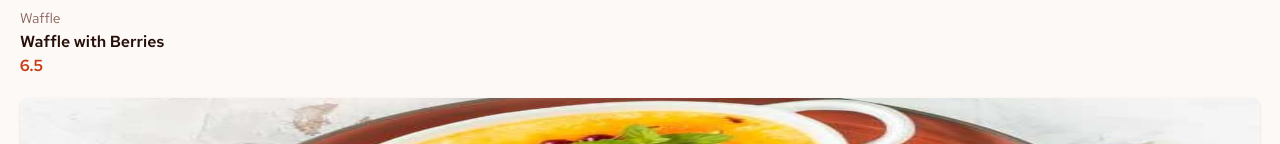
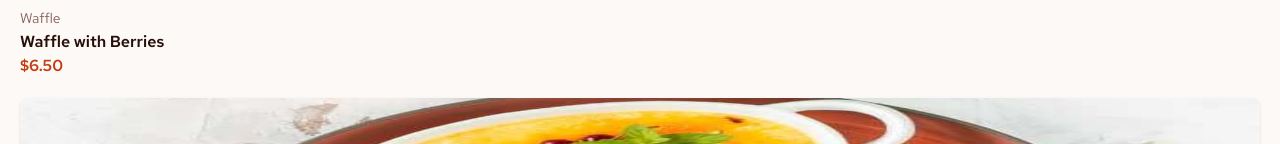
Before and after one commit to vitorgabrielgg/desserts, a Next.js app: page / in a window 1280 px wide. Shown: the part 371-515 px from the top of the page. Built offline with nearby package versions, Linux system fonts and the light colour scheme.

Commit message:
feat: create a function to format the price

```diff
--- a/src/components/product-list/ProductCard/index.tsx
+++ b/src/components/product-list/ProductCard/index.tsx
@@ -1,5 +1,6 @@
 import React from "react";
 import { AddToCartButton } from "../AddToCartButton";
+import { priceFormatter } from "@/utils";
 
 interface ProductCardProps {
   image: {
@@ -35,7 +36,7 @@
       <div className="">
         <span className="text-rose-500 text-sm">{category}</span>
         <h3 className="text-rose-900 font-semibold">{name}</h3>
-        <p className="text-red_color font-semibold">{price}</p>
+        <p className="text-red_color font-semibold">{priceFormatter(price)}</p>
       </div>
     </li>
   );
--- /dev/null
+++ b/src/utils/index.ts
@@ -0,0 +1 @@
+export * from "./priceFormatter";
--- /dev/null
+++ b/src/utils/priceFormatter.ts
@@ -0,0 +1,8 @@
+export function priceFormatter(price: number) {
+  const formattedNumber = Intl.NumberFormat("en-US", {
+    style: "currency",
+    currency: "USD",
+  }).format(price);
+
+  return formattedNumber;
+}
```
